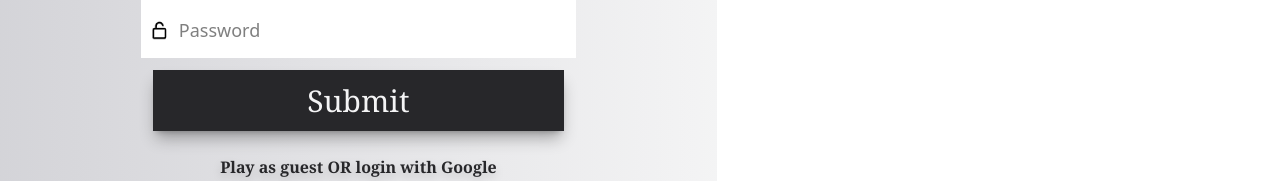
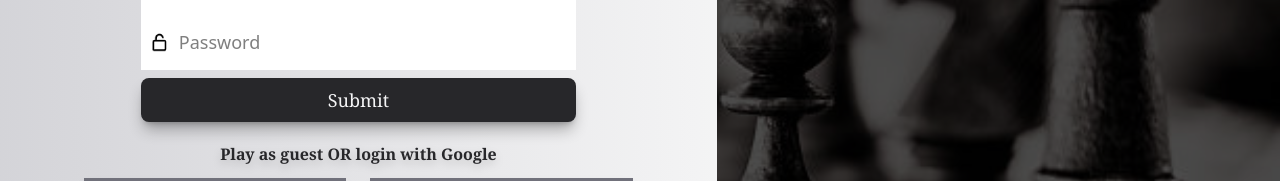
Before and after one commit to BROOTBULL/Broot-Chess, a React (Vite) app in the folder frontend/: page /login in a window 1280 px wide. Shown: the part 429-610 px from the top of the page. Built offline with nearby package versions, Linux system fonts and the light colour scheme; no server answers.

Commit message:
ui changes

```diff
--- a/frontend/src/index.css
+++ b/frontend/src/index.css
@@ -247,6 +247,10 @@ html, body {
   }
 }
 
+.background{
+  background-image: url("../public/media/image.png");
+}
+
 .landingloader {
   animation: fallingMove 4s ease-in-out infinite;
   animation-fill-mode: both;
--- a/frontend/src/screens/LandingPage.tsx
+++ b/frontend/src/screens/LandingPage.tsx
@@ -35,7 +35,7 @@ const LandingPage = () => {
         </span>
       </button>
 
-      <div className="absolute flex flex-row h-full w-full bg-[url(./media/image.png)] bg-center bg-cover bg-no-repeat -z-10">
+      <div className="absolute flex flex-row h-full w-full background bg-center bg-cover bg-no-repeat -z-10">
         <div className="flex justify-end items-center bg-gradient-to-r from-zinc-300 to-zinc-100 backdrop-blur-md h-full w-[60%] md:w-[56%] -z-9 ">
           <span className="text-[100px] md:text-[150px] lg:text-[200px] font-serif text-zinc-950 font-[100] h-60 ml-30">
             CHE
--- a/frontend/src/screens/logIn.tsx
+++ b/frontend/src/screens/logIn.tsx
@@ -8,6 +8,8 @@ import { useUserContext } from "../hooks/contextHook";
 const LogInPage = () => {
   const navigate = useNavigate();
   const {setUser}=useUserContext()
+  const [registering, setRegistering] = useState(false);
+
 
   const [error,setError]=useState<string|null>(null);
 
@@ -25,18 +27,23 @@ const LogInPage = () => {
     }));
   };
 
+  function displayError(error: string) {
+    setError(error);
+
+    // Auto-clear error after 3 seconds (3000 ms)
+    setTimeout(() => {
+      setError(null);
+    }, 3000);
+    setRegistering(false);
+    return;
+  }
+
 const handleSubmit = async (e: React.MouseEvent<HTMLElement>) => {
   e.preventDefault();
+  setRegistering(true)
   const emailError = validateEmail(formData.email);
 if (emailError) {
-  setError(emailError);
-
-  // Auto-clear error after 3 seconds (3000 ms)
-  setTimeout(() => {
-    setError(null);
-  }, 3000);
-
-  return;
+  displayError(emailError)
 }
 
   try {
@@ -48,6 +55,7 @@ if (emailError) {
     setError("Login Failed ..!! Please check your entries!")
     console.error("Login failed:", error);
   }
+  setRegistering(false)
 }
 
 
@@ -84,7 +92,7 @@ if (emailError) {
         alt="back button"
       />
 
-      <div className="absolute flex flex-row h-full w-full  ">
+      <div className="absolute flex flex-row h-full w-full  background bg-cover bg-center bg-no-repeat">
         <div className="flex flex-col justify-center items-center bg-gradient-to-r from-zinc-300 to-zinc-100 backdrop-blur-md h-full w-full md:w-[56%] ">
         {error&&<div className="bg-red-400 h-10 w-[60%] rounded-lg absolute top-0 mt-5 text-center p-2 text-white ">{error}</div>}
           <img
@@ -125,9 +133,15 @@ if (emailError) {
 
               <button
                 onClick={(e) => handleSubmit(e)}
-                className="playButton text-center text-[20px] md:text-[25px] lg:text-[30px] md:px-15 lg:px-20 h-fit items-center  bg-zinc-800 px-10 py-2 m-3 shadow-lg/30 text-zinc-100 font-serif cursor-pointer hover:shadow-white "
+                className="playButton text-center  md:px-15 lg:px-20 h-fit items-center  bg-zinc-800 px-10 py-2 my-2 rounded-lg shadow-lg/30 text-zinc-100 font-serif cursor-pointer hover:shadow-white "
               >
-                Submit
+                {!registering ? (
+                  <div className="text-sm md:text-md lg:text-lg ">Submit</div>
+                ) : (
+                  <div className="flex flex-row justify-center text-sm md:text-md lg:text-lg">
+                    Logging In...
+                  </div>
+                )}
               </button>
             </form>
           </div>
@@ -157,12 +171,13 @@ if (emailError) {
             Register a new Account... {" "}
             <button
               className="text-blue-950 cursor-pointer"
-              onClick={() => navigate("/login")}
+              onClick={() => navigate("/signUp")}
             >
               SignUp
             </button>
           </div>
         </div>
+        <div className="hidden md:flex h-full md:w-[44%] bg-black/70"></div>
       </div>
     </>
   );
--- a/frontend/src/screens/signUp.tsx
+++ b/frontend/src/screens/signUp.tsx
@@ -105,7 +105,7 @@ const SignUpPage = () => {
         alt="back button"
       />
 
-      <div className="absolute flex flex-row h-full w-full ">
+      <div className="absolute flex flex-row h-full w-full background bg-cover bg-no-repeat bg-center ">
         <div className="flex flex-col justify-center items-center bg-gradient-to-r from-zinc-300 to-zinc-100 backdrop-blur-md h-full w-full md:w-[56%] ">
           {error && (
             <div className="bg-red-400 h-10 w-[60%] rounded-lg absolute top-0 mt-5 text-center p-2 text-white ">
@@ -190,9 +190,9 @@ const SignUpPage = () => {
                 className="playButton text-center  md:px-15 lg:px-20 h-fit items-center  bg-zinc-800 px-10 py-2 my-2 rounded-lg shadow-lg/30 text-zinc-100 font-serif cursor-pointer hover:shadow-white "
               >
                 {!registering ? (
-                  <div className="text-sm md:text-md ">Submit</div>
+                  <div className="text-sm md:text-md lg:text-lg ">Submit</div>
                 ) : (
-                  <div className="flex flex-row justify-center text-sm md:text-md ">
+                  <div className="flex flex-row justify-center text-sm md:text-md lg:text-lg">
                     Signing Up...
                   </div>
                 )}
@@ -231,6 +231,7 @@ const SignUpPage = () => {
             </button>
           </div>
         </div>
+        <div className="hidden md:flex h-full md:w-[44%] bg-black/70"></div>
       </div>
     </>
   );
```
